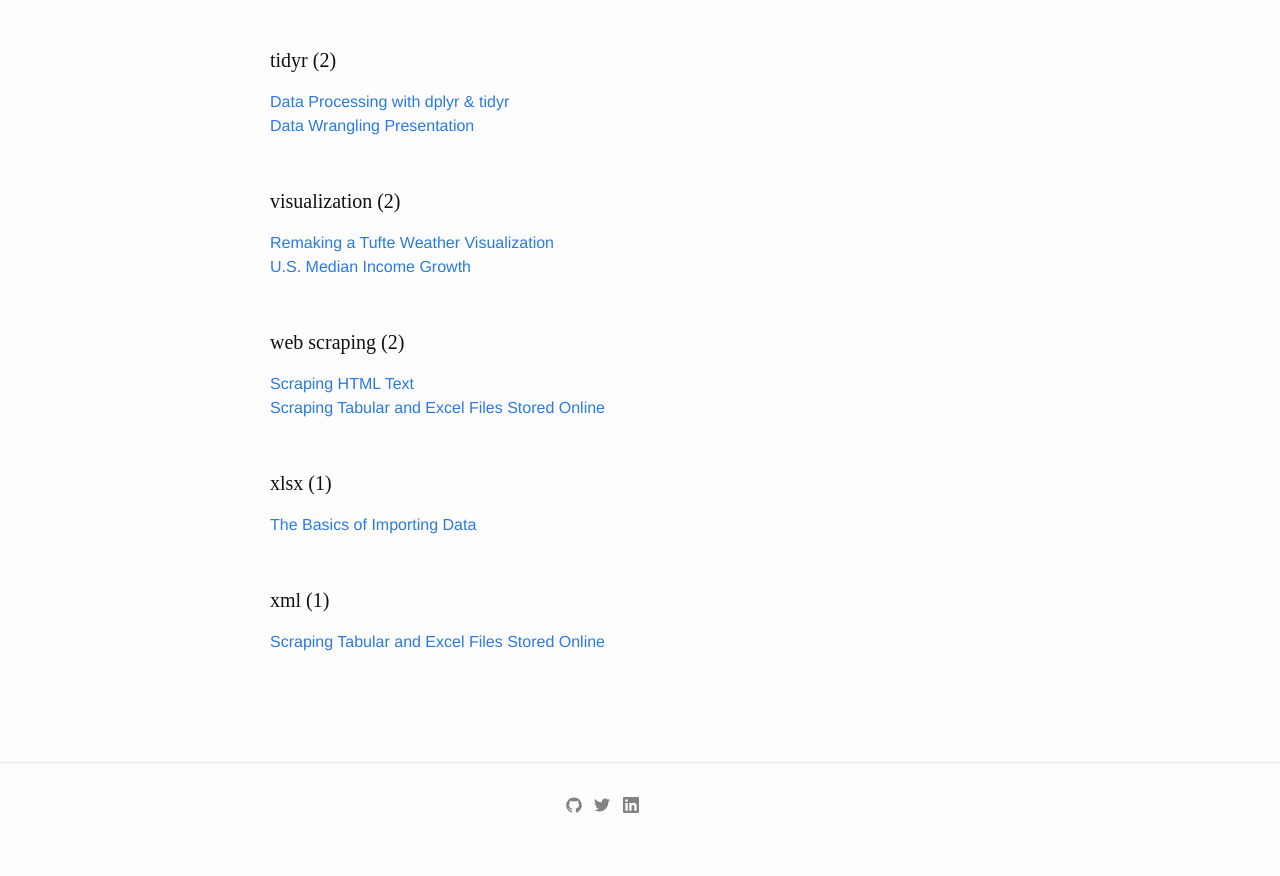
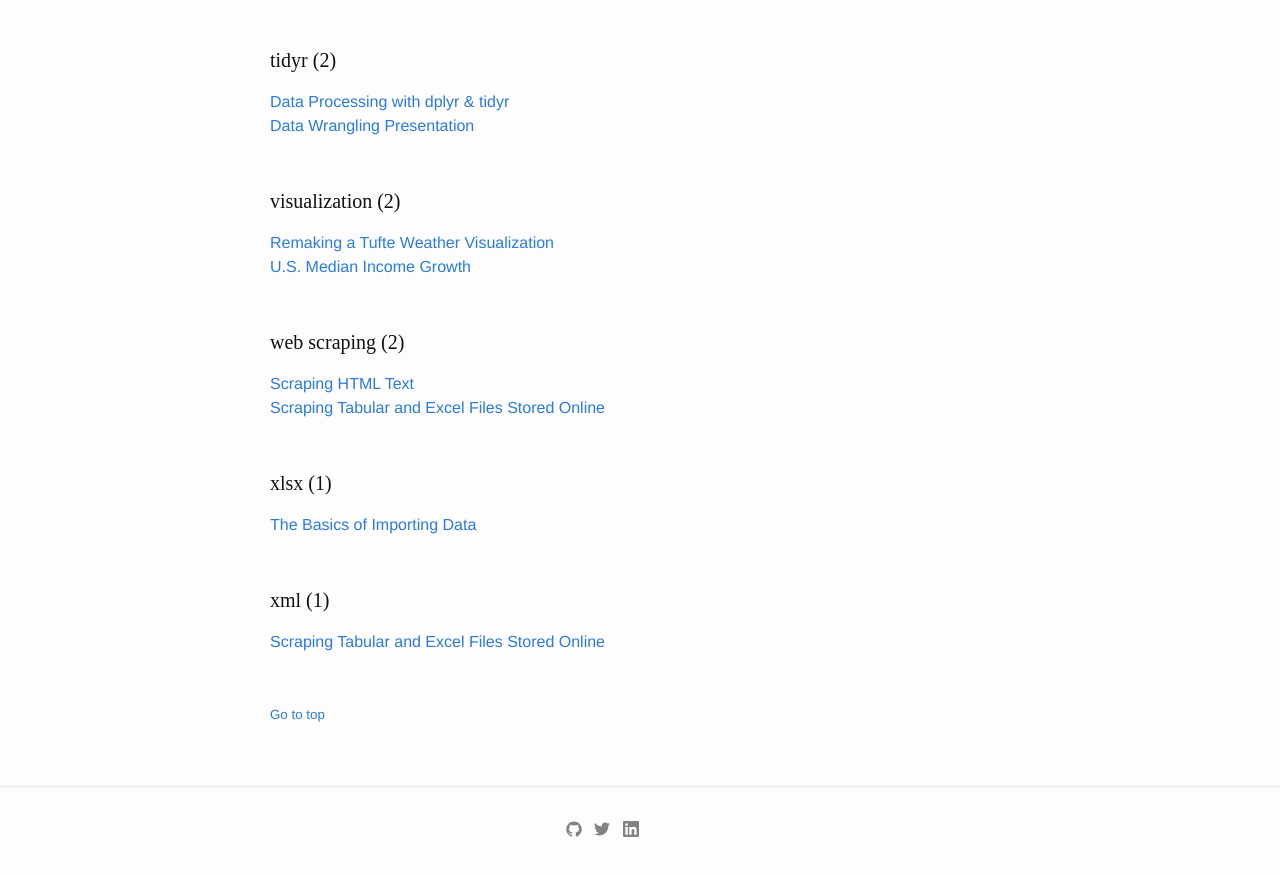
Before and after one commit to bradleyboehmke/bradleyboehmke, a Jekyll site: the page built from archivebycategory.md, in a window 1280 px wide and 900 px high, scrolled down 2162 px. Shown: the top 876 px of the window. Built offline with Jekyll 4.4.1, drawn with Linux system fonts in a browser that asks for light colours.

Commit message:
Update archivebycategory.md

```diff
--- a/archivebycategory.md
+++ b/archivebycategory.md
@@ -38,3 +38,5 @@ sitemap: false
     <br><br>
     {% endfor %}
 </div>
+
+<small><a href="#">Go to top</a></small>
```
